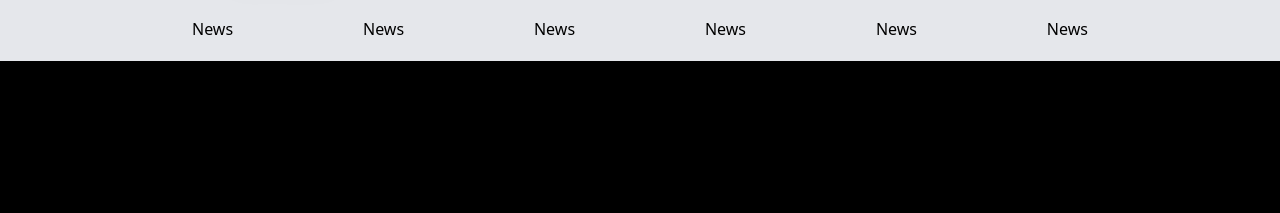
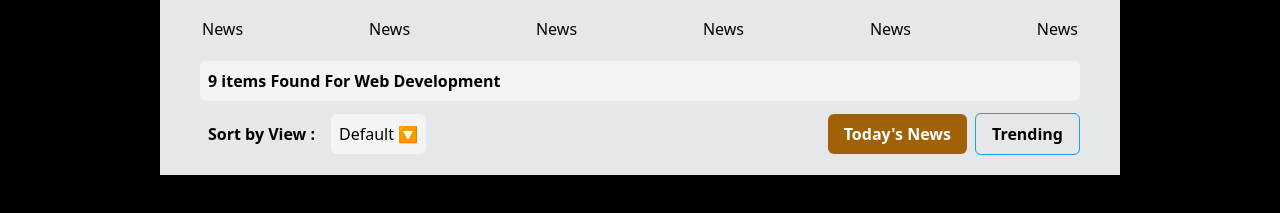
Before and after one commit to jahid-111/newsMinute, a plain HTML site: page index.html in a window 1280 px wide. Shown: the part 77-290 px from the top of the page. Drawn offline with nearby package versions, Linux system fonts and the light colour scheme.

Commit message:
NavDesign

```diff
--- a/index.html
+++ b/index.html
@@ -5,10 +5,6 @@
   <meta name="viewport" content="width=device-width, initial-scale=1.0">
   <script src="https://cdn.tailwindcss.com"></script>
   <title>NEWS Minute</title>
-
-
-
-
 
 
 
@@ -45,9 +41,9 @@
 </header>
 
 
-<nav class="bg-gray-200 container-md py-5 px-10 m-auto">
+<nav class="bg-gray-200 sm:w-9/12 container-md py-5 px-10 m-auto">
 
-        <section class="flex flex-wrap justify-between sm:w-9/12 items-center mx-auto  ">
+        <section class="flex flex-wrap justify-between  items-center mx-auto  ">
             <ul>
                 <li><a class="border-2 hover:border-b-sky-500" href="">News</a></li>
             </ul>
@@ -69,6 +65,35 @@
 
         </section>
 
+
+        <section class="mt-5">
+
+            <div class="bg-gray-100 rounded-md">
+                <p class="p-2 font-semibold"> 9 items Found For Web Development</p>
+            </div>
+
+            <div class="flex flex-col sm:flex-row gap-5 justify-between items-center pt-3">
+
+                    <div class="flex justify-between items-center gap-2 ">
+                        <div class="font-semibold p-2">
+                            <p class="">Sort by View :</p>
+                        </div>
+
+                        <div class="bg-gray-100 p-2 rounded-md">
+                            <p>Default 🔽</p>
+                        </div>
+                    </div>
+
+
+                <div class="flex justify-between items-center mt-2 sm:mt-0 gap-2 font-semibold">
+                    <button class="hover:bg-sky-700 text-white bg-yellow-700 border-1  px-4 rounded-md py-2">Today's News</button>
+                    <button class="border-1 border border-sky-500 hover:bg-sky-700  hover:text-white  px-4 rounded-md py-2">Trending</button>
+                </div>
+
+            </div>
+
+        </section>
+
 </nav>
 
 
```
